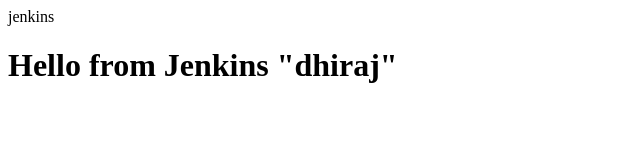
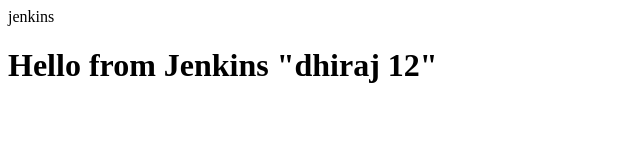
Before and after one commit to devDhiraj12/demoJenkins, a plain HTML site: page dhiraj.html in a window 1280 px wide. Shown: the full height of the page, 0-640 px from the left. Drawn offline with Linux system fonts and the light colour scheme.

Commit message:
Update dhiraj.html

```diff
--- a/dhiraj.html
+++ b/dhiraj.html
@@ -1,6 +1,6 @@
 <html>
   <head>jenkins</head>
   <body>
-    <h1>Hello from Jenkins "dhiraj"</h1>
+    <h1>Hello from Jenkins "dhiraj 12"</h1>
   </body>
 </html>
```
